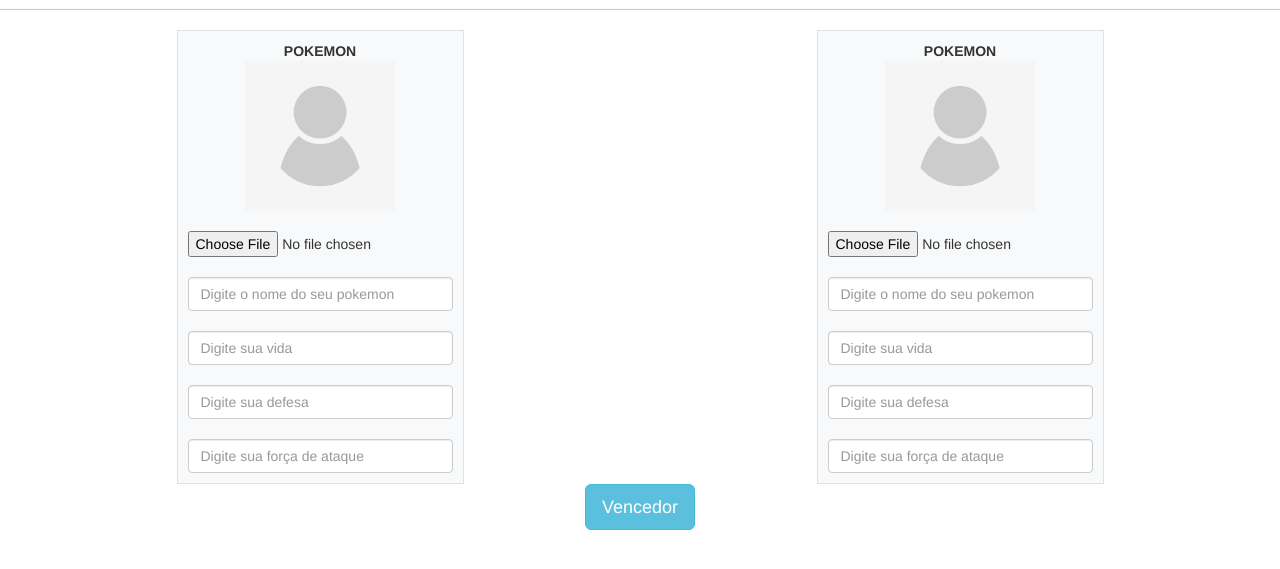
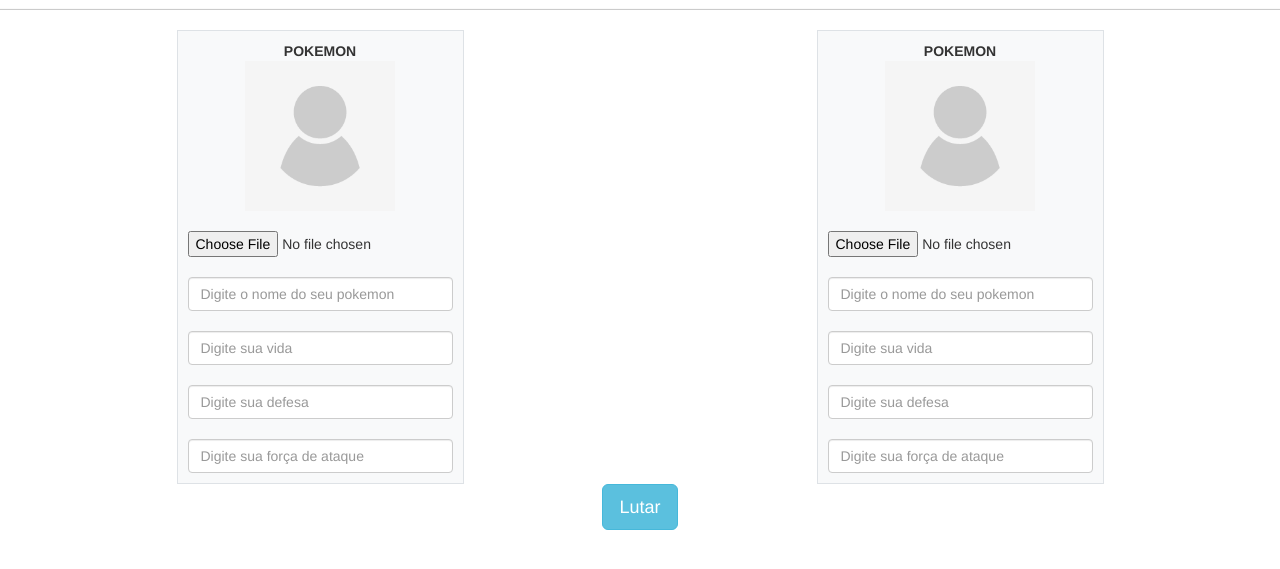
Before and after one commit to CamilaFSilva10/Batalha-de-Pokemon, a plain HTML site: page index.html in a window 1280 px wide. Shown: the part 75-644 px from the top of the page. Drawn offline with nearby package versions, Linux system fonts and the light colour scheme.

Commit message:
Update index.html
Alteração do botão "Vencedor" para "Lutar"

```diff
--- a/index.html
+++ b/index.html
@@ -93,7 +93,7 @@
         <tr>
           <td>
             <div>
-              <button type="button" class="btn btn-info btn-lg" data-toggle="modal" data-target="#myModal">Vencedor</button>
+              <button type="button" class="btn btn-info btn-lg" data-toggle="modal" data-target="#myModal">Lutar</button>
               <div class="modal fade" id="myModal" role="dialog">
                 <div class="modal-dialog">
 
```
